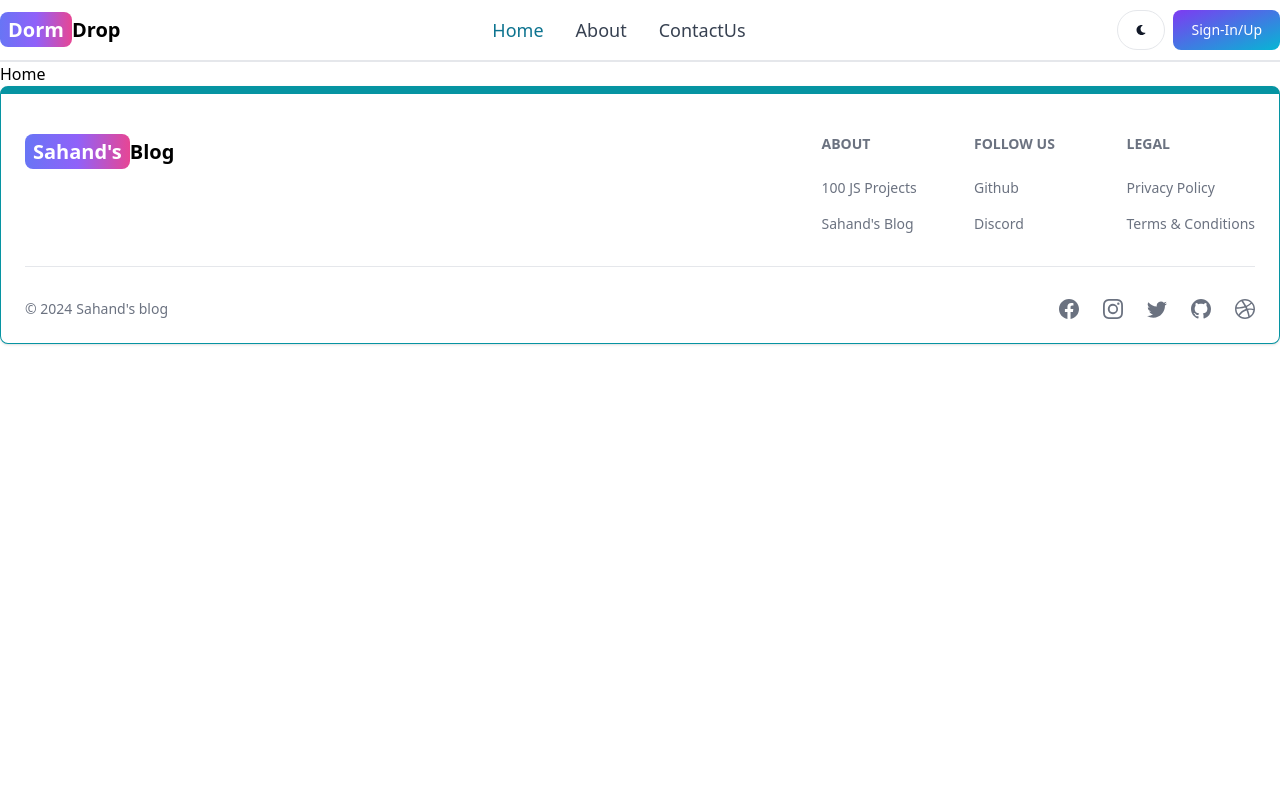
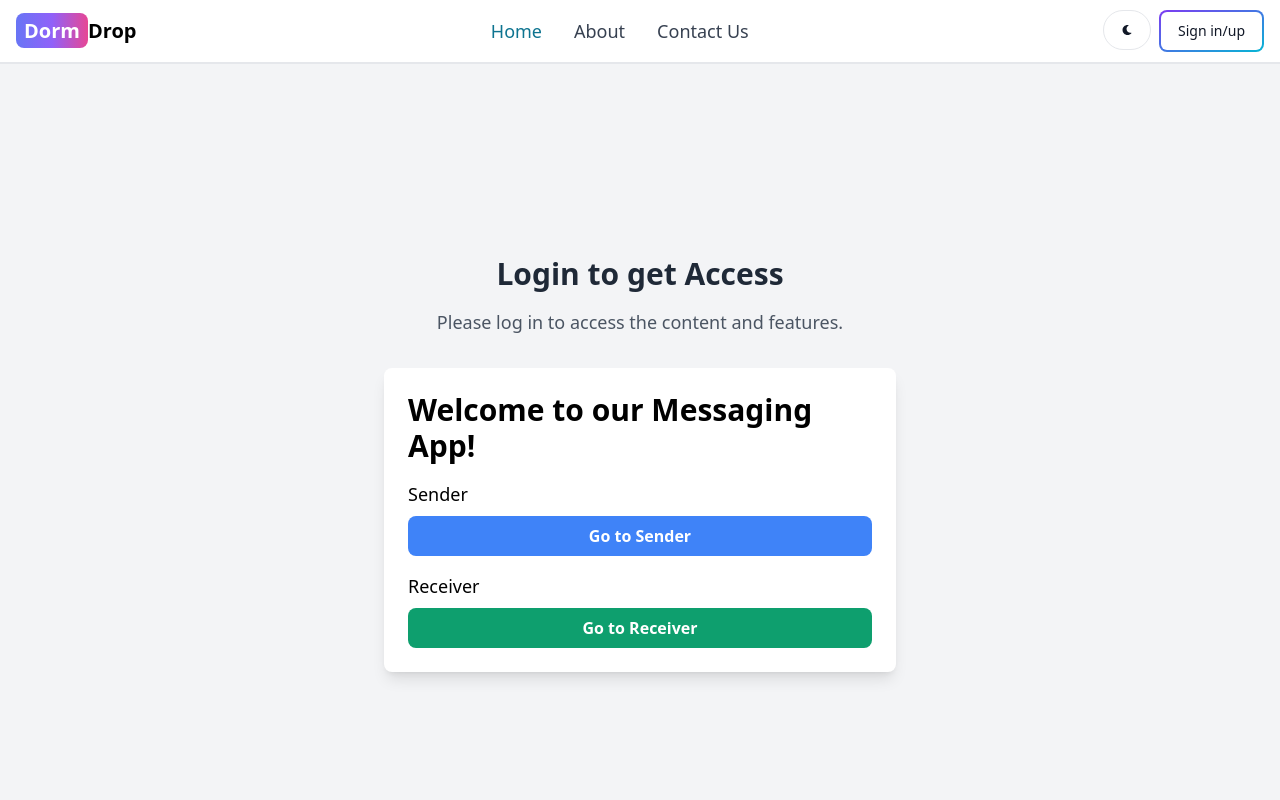
Before and after one commit to Divyatripathi21/DormDrop, a React (Vite) app in the folder client/: page / in a window 1280 px wide. Shown: the top 800 px of the page. Built offline with nearby package versions, Linux system fonts and the light colour scheme.

Commit message:
created home page ui signout functionality and added dropdown in header

```diff
--- a/client/src/components/Header.jsx
+++ b/client/src/components/Header.jsx
@@ -1,41 +1,93 @@
-import { Button, Navbar, TextInput } from 'flowbite-react';
-import { Link, useLocation } from 'react-router-dom';
-import { AiOutlineSearch } from 'react-icons/ai';
-import { FaMoon } from 'react-icons/fa';
+import { Avatar, Button, Dropdown, Navbar, TextInput } from "flowbite-react";
+import { Link, useLocation } from "react-router-dom";
+import { FaMoon } from "react-icons/fa";
+import { useDispatch, useSelector } from "react-redux";
+
+import {
+  signout
+} from '../redux/user/userSlice';
 
 export default function Header() {
-    const path = useLocation().pathname;
+  const path = useLocation().pathname;
+  const { currentUser } = useSelector((state) => state.user);
+  const dispatch = useDispatch();
+
+
+  const handleSignout = async () => {
+    try {
+      const res = await fetch('/api/auth/signout', {
+        method: 'POST',
+      });
+      const data = await res.json();
+      if (!res.ok) {
+        console.log(data.message);
+      } else {
+        dispatch(signout());
+      }
+    } catch (error) {
+      console.log(error.message);
+    }
+  };
+
   return (
-    <Navbar className='border-b-2 px-0 lg:px-0'>
+    <Navbar className="border-b-2">
       <Link
-        to='/'
-        className='self-center whitespace-nowrap text-sm sm:text-xl font-semibold dark:text-white'
+        to="/"
+        className="self-center whitespace-nowrap text-sm sm:text-xl font-semibold dark:text-white"
       >
-        <span className='px-2 py-1 bg-gradient-to-r from-indigo-500 via-purple-500 to-pink-500 rounded-lg text-white'>
+        <span className="px-2 py-1 bg-gradient-to-r from-indigo-500 via-purple-500 to-pink-500 rounded-lg text-white">
           Dorm
         </span>
         Drop
       </Link>
 
-
-      <div className='flex gap-2 md:order-2'>
-        <Button className='w-12 h-10 hidden sm:inline' color='gray' pill>
+      <div className="flex gap-2 md:order-2">
+        <Button className="w-12 h-10 hidden sm:inline" color="gray" pill>
           <FaMoon />
         </Button>
-        <Link to='/signup'>
-          <Button gradientDuoTone='purpleToBlue'>Sign-In/Up</Button>
-        </Link>
+        {currentUser ? (
+          <Dropdown
+            arrowIcon={false}
+            inline
+            label={<Avatar alt="user" rounded />}
+          >
+            <Dropdown.Header>
+              <span className="block text-sm">@{currentUser.username}</span>
+              <span className="block text-sm font-medium truncate">
+                {currentUser.email}
+              </span>
+            </Dropdown.Header>
+            <Link to={"/dashboard?tab=profile"}>
+              <Dropdown.Item>Profile</Dropdown.Item>
+            </Link>
+            <Dropdown.Divider />
+            <Dropdown.Item onClick={handleSignout}>Sign out</Dropdown.Item>
+          </Dropdown>
+        ) : (
+          <Link to="/signin">
+            <Button gradientDuoTone="purpleToBlue" outline>
+              Sign in/up
+            </Button>
+          </Link>
+        )}
         <Navbar.Toggle />
       </div>
+
       <Navbar.Collapse>
-        <Navbar.Link active={path === "/"} as={'div'}>
-          <Link to='/' className='text-lg'>Home</Link>
+        <Navbar.Link active={path === "/"} as={"div"}>
+          <Link to="/" className="text-lg">
+            Home
+          </Link>
         </Navbar.Link>
-        <Navbar.Link active={path === "/about"} as={'div'}>
-          <Link to='/about' className='text-lg'>About</Link>
+        <Navbar.Link active={path === "/about"} as={"div"}>
+          <Link to="/about" className="text-lg">
+            About
+          </Link>
         </Navbar.Link>
-        <Navbar.Link active={path === "/projects"} as={'div'}>
-          <Link to='/contactus' className='text-lg'>ContactUs</Link>
+        <Navbar.Link active={path === "/contactus"} as={"div"}>
+          <Link to="/contactus" className="text-lg">
+            Contact Us
+          </Link>
         </Navbar.Link>
       </Navbar.Collapse>
     </Navbar>
--- a/client/src/main.jsx
+++ b/client/src/main.jsx
@@ -2,11 +2,14 @@ import React from 'react';
 import ReactDOM from 'react-dom/client';
 import App from './App.jsx';
 import './index.css';
-import { store } from './redux/store.js';
+import { store, persistor } from './redux/store.js';
 import { Provider } from 'react-redux';
+import { PersistGate } from 'redux-persist/integration/react';
 
 ReactDOM.createRoot(document.getElementById('root')).render(
-  <Provider store={store}>
-    <App />
-  </Provider>
+  <PersistGate persistor={persistor}>
+    <Provider store={store}>
+      <App />
+    </Provider>
+  </PersistGate>
 );
--- a/client/src/pages/Home.jsx
+++ b/client/src/pages/Home.jsx
@@ -1,9 +1,93 @@
-import React from 'react'
+import React from "react";
+import { useSelector } from "react-redux";
+import { Link, useNavigate } from "react-router-dom";
 
-export default function Home() {
+function Home() {
+  const { currentUser } = useSelector((state) => state.user);
+  const navigate = useNavigate();
+  const handleclick = () => {
+    navigate("/signin");
+  };
+
   return (
-    <div>
-      Home
-    </div>
-  )
+    <>
+      {currentUser ? (
+        <div className="min-h-screen flex items-center justify-center bg-gray-100">
+          <div className="max-w-lg bg-white shadow-lg rounded-lg p-6">
+            <h1 className="text-3xl font-semibold mb-4">
+              Welcome to our Messaging App!
+            </h1>
+            <div className="flex flex-col space-y-4">
+              <div className="flex flex-col space-y-2">
+                <label htmlFor="sender" className="text-lg font-medium">
+                  Sender
+                </label>
+                <button
+                  className="bg-blue-500 hover:bg-blue-600 text-white font-semibold py-2 px-4 rounded-lg transition duration-300 ease-in-out"
+                  id="sender"
+                >
+                  Go to Sender
+                </button>
+              </div>
+              <div className="flex flex-col space-y-2">
+                <label htmlFor="receiver" className="text-lg font-medium">
+                  Receiver
+                </label>
+                <button
+                  className="bg-green-500 hover:bg-green-600 text-white font-semibold py-2 px-4 rounded-lg transition duration-300 ease-in-out"
+                  id="receiver"
+                >
+                  Go to Receiver
+                </button>
+              </div>
+            </div>
+          </div>
+        </div>
+      ) : (
+        <div className="min-h-screen flex flex-col justify-center items-center bg-gray-100">
+          <h2 className="text-3xl font-bold mb-4 text-center text-gray-800">
+            Login to get Access
+          </h2>
+          <p className="text-lg text-center text-gray-600">
+            Please log in to access the content and features.
+          </p>
+          <div className="max-w-lg mt-8 bg-white shadow-lg rounded-lg p-6">
+            <h1 className="text-3xl font-semibold mb-4">
+              Welcome to our Messaging App!
+            </h1>
+            <div className="flex flex-col space-y-4">
+              <div className="flex flex-col space-y-2">
+                <label htmlFor="sender" className="text-lg font-medium">
+                  Sender
+                </label>
+
+                <button
+                  className="bg-blue-500 hover:bg-blue-600 text-white font-semibold py-2 px-4 rounded-lg transition duration-300 ease-in-out"
+                  id="sender"
+                  onClick={handleclick}
+                >
+                  Go to Sender
+                </button>
+              </div>
+              <div className="flex flex-col space-y-2">
+                <label htmlFor="receiver" className="text-lg font-medium">
+                  Receiver
+                </label>
+
+                <button
+                  className="bg-green-500 hover:bg-green-600 text-white font-semibold py-2 px-4 rounded-lg transition duration-300 ease-in-out"
+                  id="receiver"
+                  onClick={handleclick}
+                >
+                  Go to Receiver
+                </button>
+              </div>
+            </div>
+          </div>
+        </div>
+      )}
+    </>
+  );
 }
+
+export default Home;
--- a/client/src/pages/SignIn.jsx
+++ b/client/src/pages/SignIn.jsx
@@ -96,7 +96,7 @@ export default function SignIn() {
           </form>
           <div className='flex gap-2 text-sm mt-5'>
             <span>Dont Have an account?</span>
-            <Link to='/sign-up' className='text-blue-500'>
+            <Link to='/signup' className='text-blue-500'>
               Sign Up
             </Link>
           </div>
--- a/client/src/redux/user/userSlice.js
+++ b/client/src/redux/user/userSlice.js
@@ -23,9 +23,12 @@ const userSlice = createSlice({
       state.loading = false;
       state.error = action.payload;
     },
+    signout:(state)=>{
+      state.currentUser = null;
+    }
   },
 });
 
-export const { signInStart, signInSuccess, signInFailure } = userSlice.actions;
+export const { signInStart, signInSuccess, signInFailure,signout} = userSlice.actions;
 
 export default userSlice.reducer;
```
Also changed, not shown: 2 other files (tests, documents, lock files or other folders).
